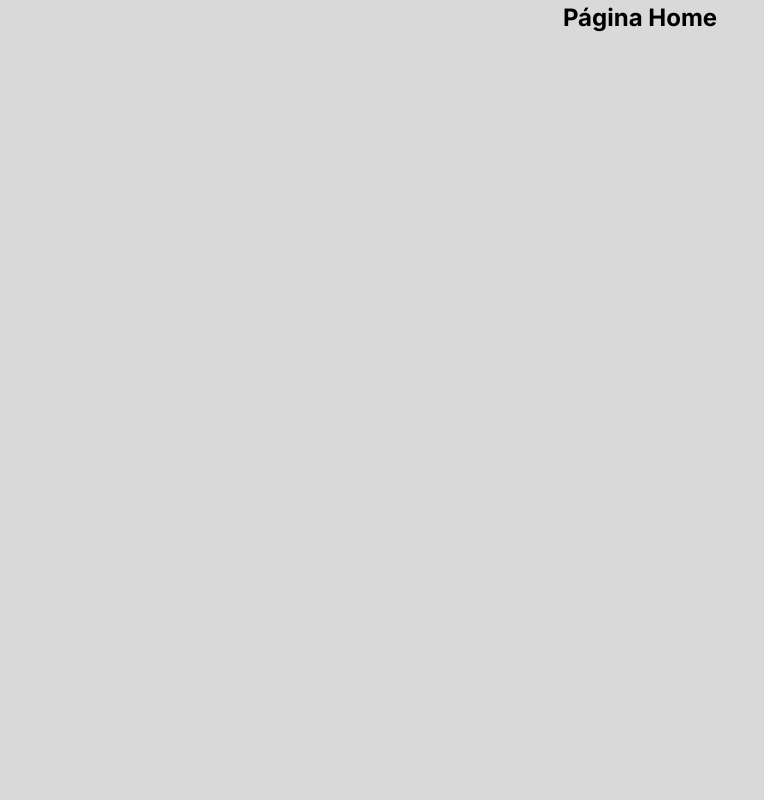
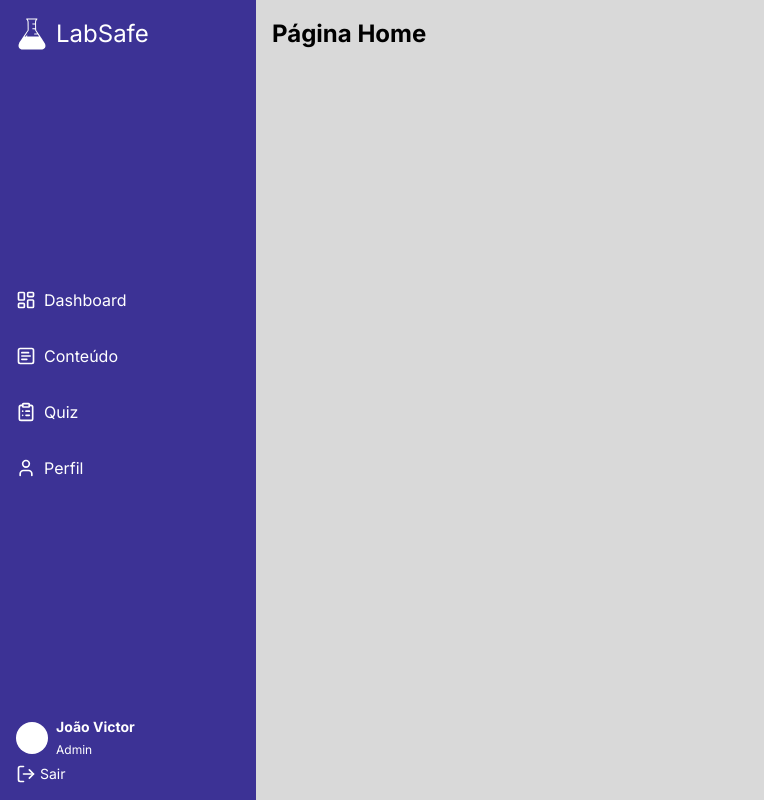
Before and after one commit to goncalvesjv2/labsafe-frontend, a React (Vite) app: page /home in a window 1280 px wide. Shown: the whole page, without its empty margins (0-764 px from the left). Built offline with nearby package versions, Linux system fonts and the light colour scheme.

Commit message:
feat: implementado o componente Sidebar

```diff
--- a/src/App.tsx
+++ b/src/App.tsx
@@ -1,12 +1,15 @@
 import { Routes, Route } from "react-router-dom"
 import Login from "./pages/Login"
 import Home from "./pages/Home"
+import Main from "./components/Main"
 
 function App() {
   return (
     <Routes>
       <Route path="/" element={<Login />}/>
-      <Route path="/home" element={<Home/>} />
+      <Route element={<Main />}>
+        <Route path="/home" element={<Home/>} />
+      </Route>
     </Routes>
   )
 }
--- /dev/null
+++ b/src/components/Content.tsx
@@ -0,0 +1,11 @@
+import type { PropsWithChildren } from "react";
+
+function Content({children}: PropsWithChildren) {
+    return (
+        <div className="p-4">
+            {children}
+        </div>
+    )
+}
+
+export default Content;
--- /dev/null
+++ b/src/components/Main.tsx
@@ -0,0 +1,18 @@
+import Content from "./Content";
+import Sidebar from "./Sidebar";
+import { Outlet } from "react-router-dom";
+
+function Main() {
+    return (
+        <div className="flex">
+            <Sidebar role="PROFESSOR"/>
+            <main className="flex-1">
+                <Content>
+                    <Outlet />
+                </Content>
+            </main>
+        </div>
+    )
+}
+
+export default Main;
--- /dev/null
+++ b/src/components/Sidebar.tsx
@@ -0,0 +1,115 @@
+import logo from "../assets/logoLabSafe.svg";
+import { Users, User, LayoutDashboard, SquareText, ClipboardList, LogOut } from "lucide-react";
+import { Link } from "react-router-dom";
+
+const menuAdmin = [
+    {
+        text: "Usuários",
+        path: "/users",
+        icon: Users,
+    },
+    {
+        text: "Perfil",
+        path: "/profile",
+        icon: User,
+    }
+];
+
+const menuTeacher = [
+    {
+        text: "Dashboard",
+        path: "/dashboard",
+        icon: LayoutDashboard
+    },
+    {
+        text: "Conteúdo",
+        path: "/contents",
+        icon: SquareText
+    },
+    {
+        text: "Quiz",
+        path: "/quiz",
+        icon: ClipboardList
+    },
+    {
+        text: "Perfil",
+        path: "/profile",
+        icon: User
+    }
+];
+
+const menuStudent = [
+    {
+        text: "Conteúdo",
+        path: "/contents",
+        icon: SquareText
+    },
+    {
+        text: "Quiz",
+        path: "/quiz",
+        icon: ClipboardList
+    },
+    {
+        text: "Perfil",
+        path: "/profile",
+        icon: User
+    }
+]
+
+interface SidebarProps {
+    role?: string;
+}
+
+function Sidebar({role}: SidebarProps) {
+    let menu;
+
+    if (role === "ADMIN") {
+        menu = menuAdmin;
+    } else if (role === "PROFESSOR") {
+        menu = menuTeacher;
+    } else if (role === "ALUNO") {
+        menu = menuStudent;
+    }
+
+    return (
+        <aside className="bg-primary h-screen w-3xs flex flex-col justify-between p-4">
+            <div className="flex items-center gap-2">
+                <img src={logo} className="w-8 h-8" alt="Logo da LabSafe" />
+                <p className="text-white text-title">LabSafe</p>
+            </div>
+
+            <nav>
+                <ul className="text-white flex flex-col gap-8">
+                    {menu?.map((item) => {
+                        const Icon = item.icon;
+
+                        return (
+                            <li key={item.path}>
+                                <Link to={item.path} className="flex gap-2 items-center">
+                                    <Icon size={20} />
+                                    {item.text}
+                                </Link>
+                            </li>
+                        )
+                    })}
+                </ul>
+            </nav>
+
+            <div>
+                <div className="flex gap-2 items-center">
+                    <div className="h-8 w-8 bg-white rounded-full"></div>
+                    <div className="flex flex-col gap-1">
+                        <p className="text-white text-normal font-bold">João Victor</p>
+                        <p className="text-white text-small">Admin</p>
+                    </div>
+                </div>
+                <button className="mt-1 flex gap-1 items-center">
+                    <LogOut size={20} className="text-white" />
+                    <p className="text-white text-normal">Sair</p>
+                </button>
+            </div>
+        </aside>
+    )
+}
+
+export default Sidebar
--- a/src/pages/Home.tsx
+++ b/src/pages/Home.tsx
@@ -1,8 +1,6 @@
-function Home () {
+function Home() {
     return (
-        <div>
-            <h1 className="text-title font-bold text-center">Página Home</h1>
-        </div>
+        <h1 className="text-title font-bold">Página Home</h1>
     )
 }
 
```
Also changed, not shown: src/assets/logoLabSafe.svg (added).
